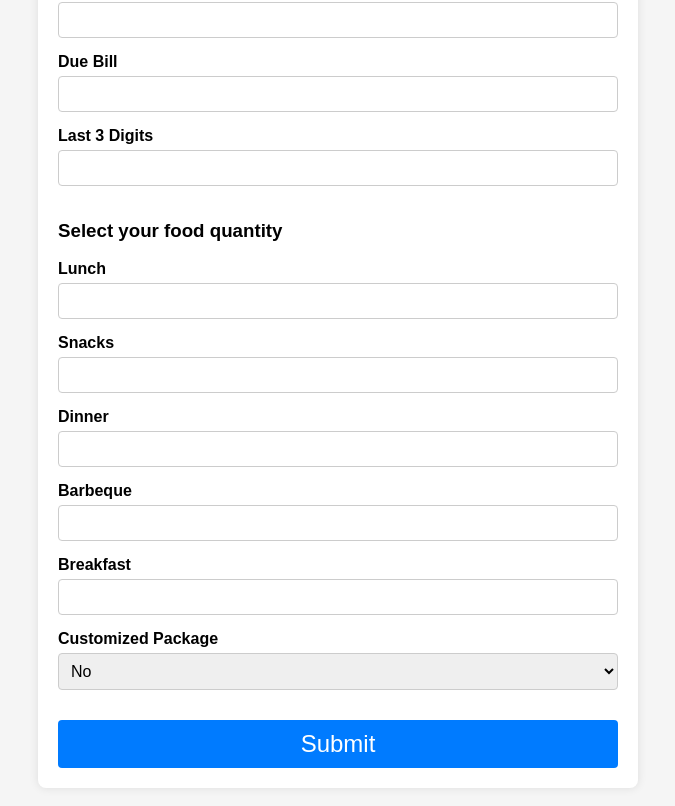
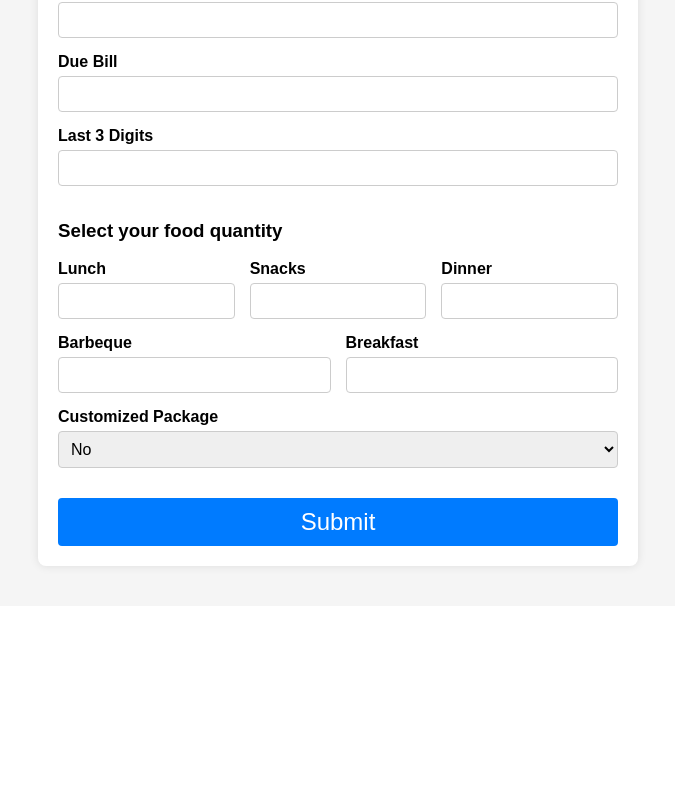
Before and after one commit to MohsinHridoy/camping-cox-web, a React (Create React App) app: page / in a window 1280 px wide. Shown: the part 786-1592 px from the top of the page, without its empty margins (302-977 px from the left). After the commit the page ends 1392 px from the top, so only its background shows below. Built offline with nearby package versions, Linux system fonts and the light colour scheme.

Commit message:
first commit

```diff
--- a/src/App.js
+++ b/src/App.js
@@ -278,7 +278,7 @@ function App() {
 
           <h3>Select your food quantity</h3>
 
-
+          <div className="form-group-row">
 
           <div className="form-group">
             <label>Lunch</label>
@@ -298,7 +298,6 @@ function App() {
               onChange={handleChange}
             />
           </div>
-
           <div className="form-group">
             <label>Dinner</label>
             <input
@@ -308,6 +307,14 @@ function App() {
               onChange={handleChange}
             />
           </div>
+          </div>
+
+
+
+
+          <div className="form-group-row">
+
+
 
           <div className="form-group">
         <label>Barbeque</label>
@@ -320,7 +327,6 @@ function App() {
              </div>
 
 
-
           <div className="form-group">
             <label>Breakfast</label>
             <input
@@ -330,6 +336,11 @@ function App() {
               onChange={handleChange}
             />
           </div>
+          </div>
+
+
+
+
           <div className="form-group-row">
             <div className="form-group">
               <label>Customized Package</label>
```
